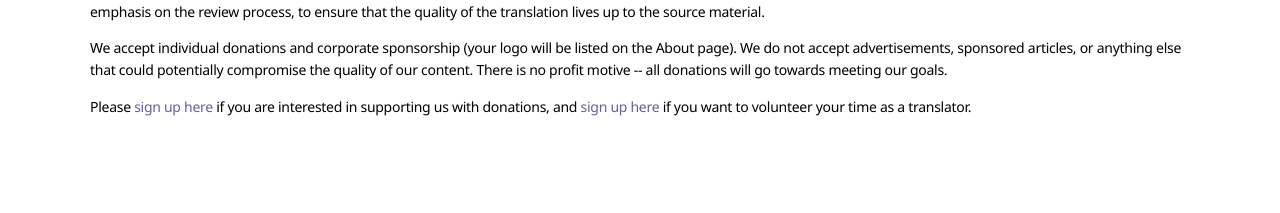
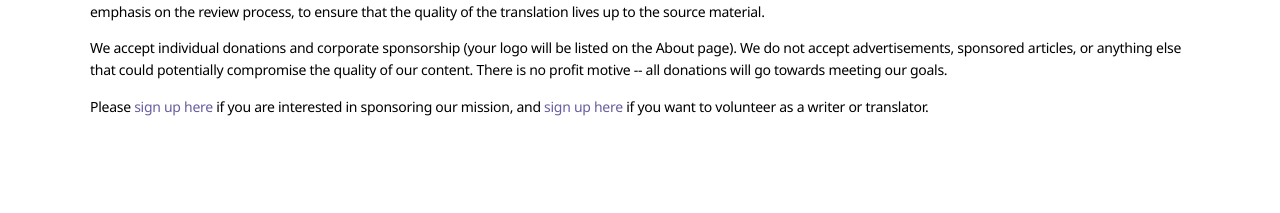
Before and after one commit to ReadingBitcoin/readingbitcoin-website, a Flask app: page /about/ in a window 1280 px wide. Shown: the part 721-934 px from the top of the page. Run offline with Flask 2, Linux system fonts and the light colour scheme; some libraries are stand-ins or nearby versions.

Commit message:
Changed the bottom line on About page about donations

```diff
--- a/readingbitcoin/templates/about.html
+++ b/readingbitcoin/templates/about.html
@@ -41,7 +41,7 @@
         </p>
 
         <p>
-            Please <a href="https://goo.gl/forms/At2UdtZlBXO7O3g83">sign up here</a> if you are interested in supporting us with donations, and <a href="https://goo.gl/forms/1ip1SWHCmKpMeHCH2">sign up here</a> if you want to volunteer your time as a translator.
+            Please <a href="https://goo.gl/forms/At2UdtZlBXO7O3g83">sign up here</a> if you are interested in sponsoring our mission, and <a href="https://goo.gl/forms/1ip1SWHCmKpMeHCH2">sign up here</a> if you want to volunteer as a writer or translator.
         </p>
 
         <p>
```
